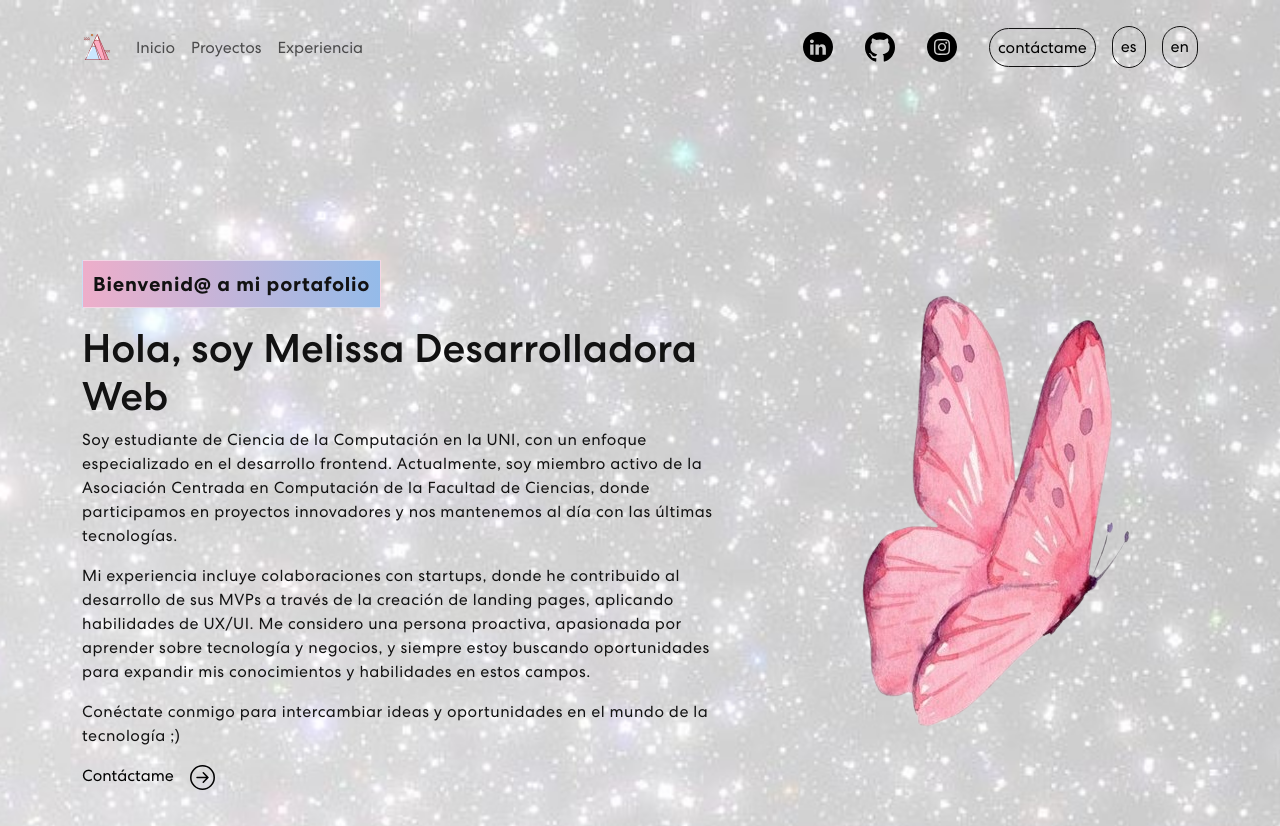
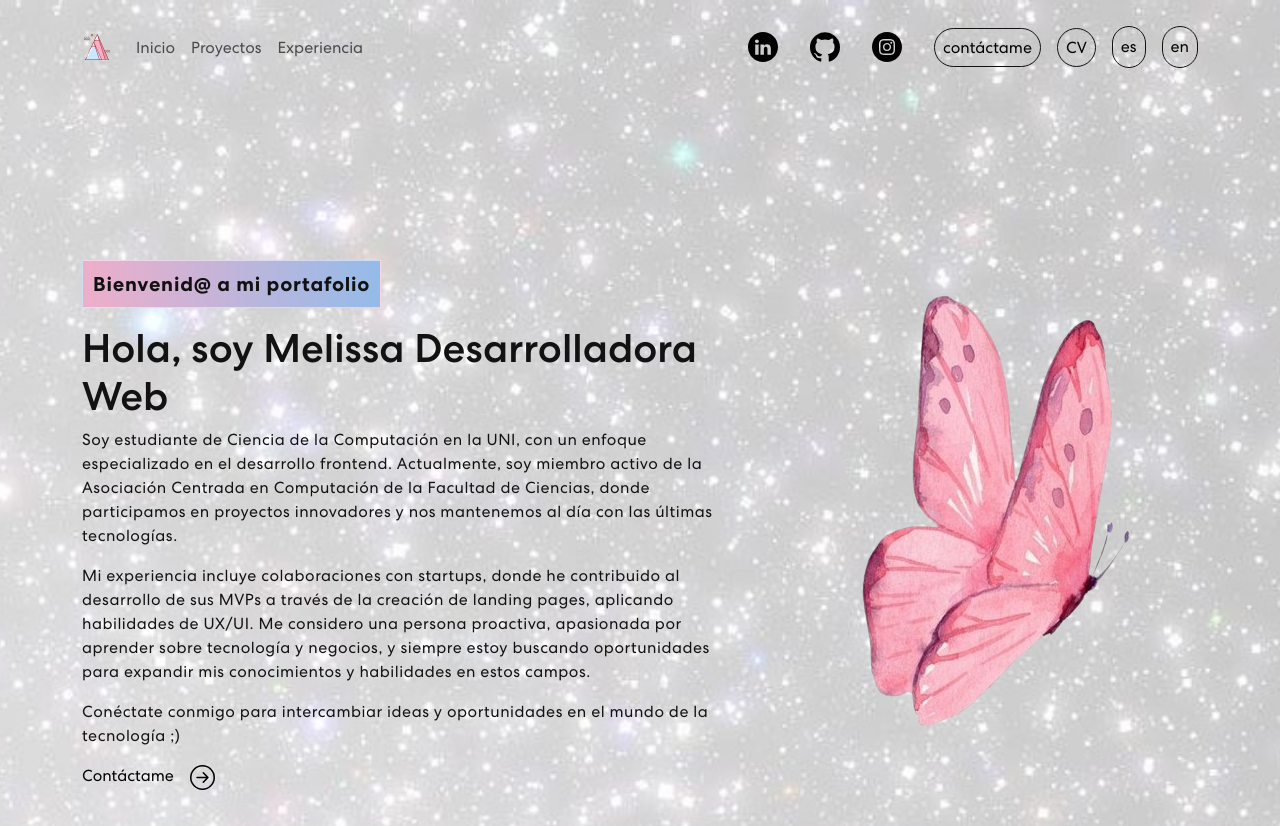
Before and after one commit to Melissa1221/portfolio, a React (Create React App) app: page / in a window 1280 px wide. Shown: the top 826 px of the page. Built offline with nearby package versions, Linux system fonts and the light colour scheme.

Commit message:
boton de cv en nabvar

```diff
--- a/src/components/NavBar.js
+++ b/src/components/NavBar.js
@@ -51,7 +51,7 @@
                 <a href='https://www.instagram.com/melissa0607_/' target="_blank"><img src={instagram} alt='' /></a>
             </div>
             <a href='https://www.linkedin.com/in/melissa-iman-noriega-118a95228/' target='_blank'><button className='vvd' ><span>{t("navbar.contact")}</span></button></a>
-
+            <a href='https://drive.google.com/file/d/1AEiLZezGD5NbdlumwQefd2nVedYGuyD2/view?usp=sharing' target='_blank'><button className='vvd' ><span>CV</span></button></a>
             <div className="lenguages">
               <button className='vvd' onClick={() => i18n.changeLanguage("es")} >es</button>
               <button className='vvd' onClick={() => i18n.changeLanguage("en")} >en</button>
```
